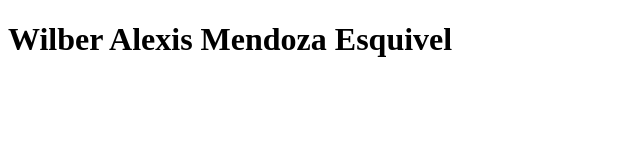
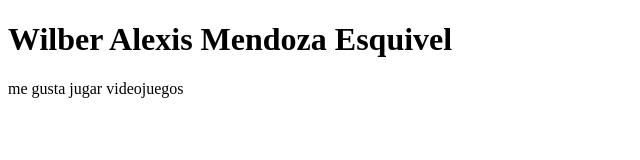
Before and after one commit to Wilber1995/Clase-07-Html, a plain HTML site: page index.html in a window 1280 px wide. Shown: the whole page, without its empty margins (0-640 px from the left). Drawn offline with Linux system fonts and the light colour scheme.

Commit message:
Agregue una descripcion con etiqueta p

```diff
--- a/index.html
+++ b/index.html
@@ -8,5 +8,6 @@
 </head>
 <body>
 <h1>Wilber Alexis Mendoza Esquivel</h1>
+<p>me gusta jugar videojuegos</p>
 </body>
 </html>
```
